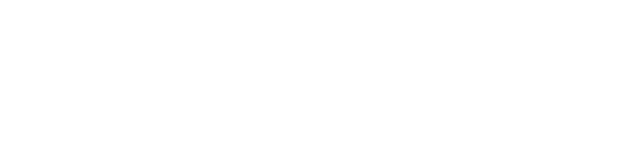
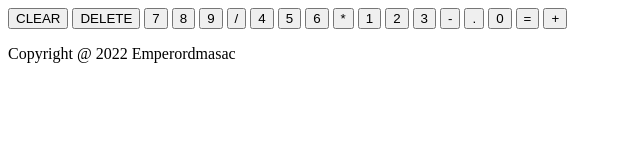
Before and after one commit to Emperordmasac/calculator, a plain HTML site: page index.html in a window 1280 px wide. Shown: the whole page, without its empty margins (0-640 px from the left). Drawn offline with Linux system fonts and the light colour scheme.

Commit message:
working on the html

```diff
--- a/index.html
+++ b/index.html
@@ -8,6 +8,48 @@
     <title>CALCULATOR</title>
 </head>
 <body>
+    <!-- main body -->
+    <div class="main">
+        <div class="main__calculator">
+            <!-- calculator screen -->
+            <div class="main__screen">
+                <div id="sub__screen" class="sub__screen"></div>
+                <div id="main__screen" class="main__screen"></div>
+            </div>
+
+            <!-- calculator buttons -->
+            <div class="main__buttons">
+                 <!-- clear and delete buttons -->
+                <button id="clear__btn" class="btn">CLEAR</button>
+                <button id="del__btn" class="btn">DELETE</button>
+                <!-- operands and operator buttons -->
+                <button class="btn" data-number onclick="this,blur();">7</button>
+                <button class="btn" data-number onclick="this,blur();">8</button>
+                <button class="btn" data-number onclick="this,blur();">9</button>
+                <button class="btn" data-number onclick="this,blur();">/</button>
+
+                <button class="btn" data-number onclick="this,blur();">4</button>
+                <button class="btn" data-number onclick="this,blur();">5</button>
+                <button class="btn" data-number onclick="this,blur();">6</button>
+                <button class="btn" data-number onclick="this,blur();">*</button>
+
+                <button class="btn" data-number onclick="this,blur();">1</button>
+                <button class="btn" data-number onclick="this,blur();">2</button>
+                <button class="btn" data-number onclick="this,blur();">3</button>
+                <button class="btn" data-number onclick="this,blur();">-</button>
+
+                <button class="btn" data-number onclick="this,blur();">.</button>
+                <button class="btn" data-number onclick="this,blur();">0</button>
+                <button class="btn" data-number onclick="this,blur();">=</button>
+                <button class="btn" data-number onclick="this,blur();">+</button>
+            </div>
+        </div>
+    </div>
+    <!-- footer -->
+    <div class="footer">
+        <p>Copyright @ <script>document.write(new Date().getFullYear())</script> Emperordmasac</p>
+    </div>
+
 
     <script src="./Js/script.js"></script>
 </body>
```
